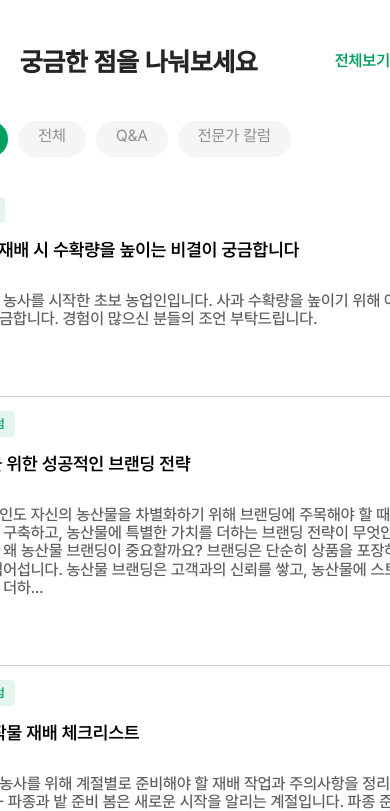
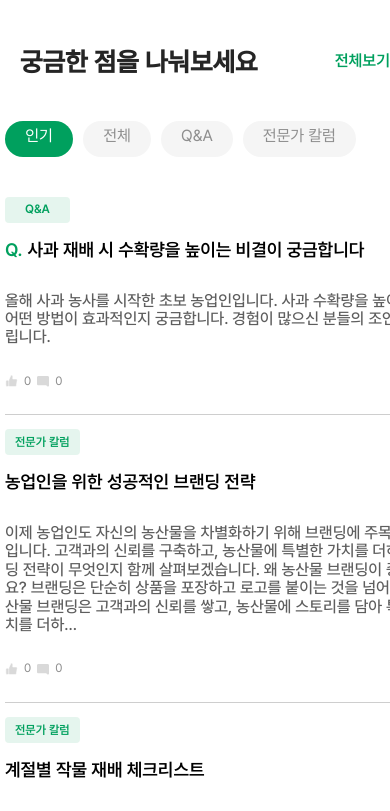
Before and after one commit to Farm-On/FE, a React (Vite) app: page / in a window 390 px wide. Shown: the part 1280-2091 px from the top of the page. Built offline with nearby package versions, Linux system fonts and the light colour scheme.

Commit message:
style: 홈화면 커뮤니티 부분 반응형

```diff
--- a/src/components/QnAfeed.tsx
+++ b/src/components/QnAfeed.tsx
@@ -1,4 +1,5 @@
 import * as C from '@/styles/components/MainCommunityStyle.style';
+import styled from '@emotion/styled';
 
 interface FeedProps {
   topic: string;
@@ -8,7 +9,7 @@ interface FeedProps {
 
 export const QnAFeed = ({ topic, headline, content }: FeedProps) => {
   return (
-    <div>
+    <CardWrapper>
       <C.GreenBox>
         <p>{topic}</p>
       </C.GreenBox>
@@ -26,6 +27,19 @@ export const QnAFeed = ({ topic, headline, content }: FeedProps) => {
         <p>0</p>
       </C.Interactions>
       <C.DividingLine />
-    </div>
+    </CardWrapper>
   );
 };
+
+const CardWrapper = styled.div`
+
+  @media (max-width: 768px) {
+    width: 720px;
+  }
+
+  @media (max-width: 480px) {
+    width: 460px;
+  }
+
+
+`
--- a/src/styles/components/MainCommunityStyle.style.ts
+++ b/src/styles/components/MainCommunityStyle.style.ts
@@ -29,6 +29,14 @@ export const CategoryWrapper = styled.div`
   display: flex;
   gap: 10px;
   margin-bottom: 40px;
+
+  @media (max-width: 768px) {
+    margin-left: 10px;
+  }
+
+  @media (max-width: 480px) {
+    margin-left: 50px;
+  }
 `;
 
 export const Category = styled.div<{ isSelected: boolean }>`
@@ -62,6 +70,14 @@ export const Category = styled.div<{ isSelected: boolean }>`
 
 export const FeedWrapper = styled.div`
   width: 100%;
+
+  @media (max-width: 768px) {
+    margin-left: 10px;
+  }
+
+  @media (max-width: 480px) {
+    margin-left: 50px;
+  }
 `;
 
 export const GreenBox = styled.div`
@@ -109,12 +125,12 @@ export const Content = styled.div`
     color: rgba(94, 94, 94, 1);
     @media (max-width: 768px) {
       margin: 20px 0;
-      width: 600px;
+      width: 700px;
     }
 
     @media (max-width: 480px) {
       margin: 15px 0;
-      width: 550px;
+      width: 450px;
     }
   }
 `;
@@ -137,4 +153,12 @@ export const DividingLine = styled.div`
   height: 1px;
   background-color: rgba(206, 206, 206, 1);
   margin: 14px 0;
+
+  @media (max-width: 768px) {
+    width: 720px;
+  }
+
+  @media (max-width: 480px) {
+    width: 470px;
+  }
 `;
```
